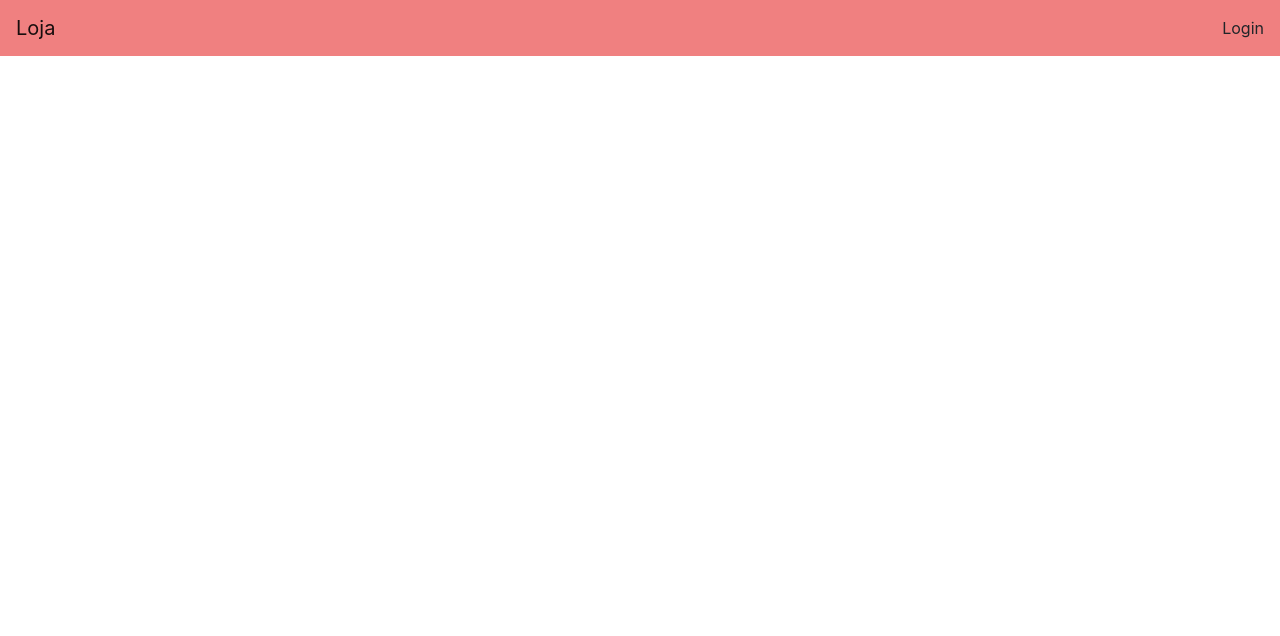
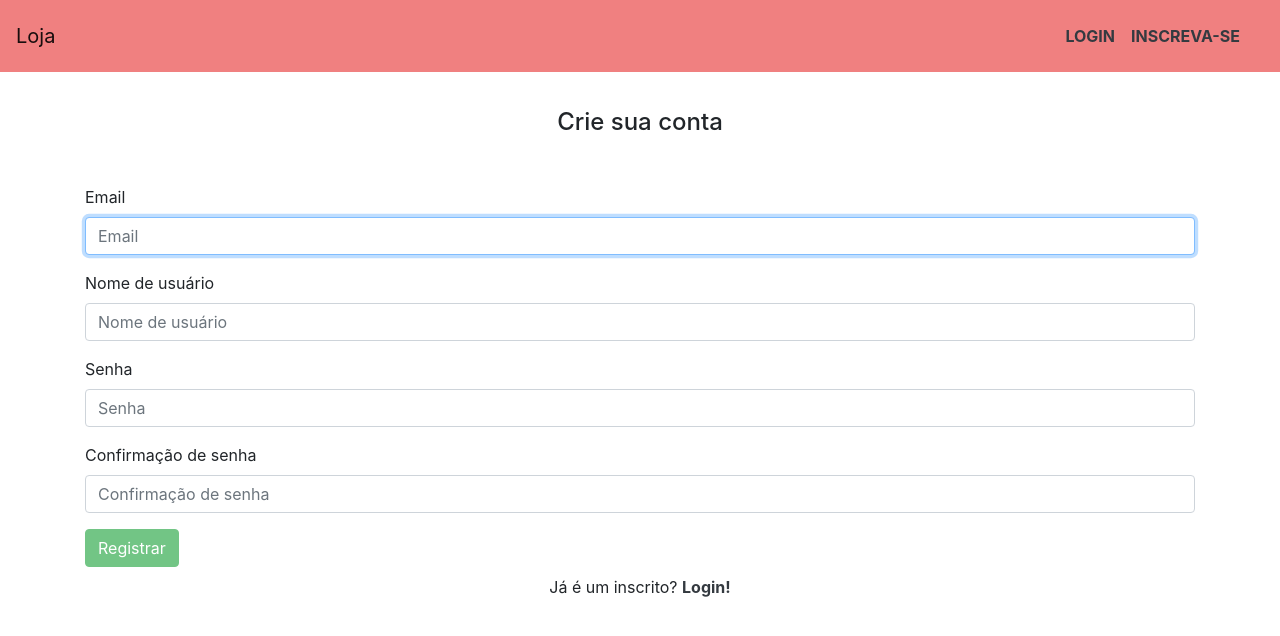
Before and after one commit to WemersonPD/mm-frontend-Sthorm, an Angular app: page /signup in a window 1280 px wide. Before the commit this address led to /. Shown: the top 636 px of the page. Built offline with nearby package versions, Linux system fonts and the light colour scheme.

Commit message:
Finish signup

```diff
--- a/src/app/app-routing.module.ts
+++ b/src/app/app-routing.module.ts
@@ -1,3 +1,4 @@
+import { SignupComponent } from './signup/signup.component';
 import { AuthGuard } from './core/auth/auth.guards';
 import { NgModule } from '@angular/core';
 import { Routes, RouterModule } from '@angular/router';
@@ -8,6 +9,7 @@ import { SigninComponent } from './signin/signin.component';
 const routes: Routes = [
   { path: '', component: SigninComponent, canActivate: [AuthGuard] },
   { path: 'products', component: ProductListComponent },
+  { path: 'signup', component: SignupComponent}
 ];
 
 @NgModule({
--- a/src/app/core/header/header.component.html
+++ b/src/app/core/header/header.component.html
@@ -7,9 +7,20 @@
       <a (click)="logout()" class="ml-2">(SAIR)</a>
     </div>
     <ng-template #login>
-      <span>
-        <a [routerLink]="['']" class="text-body">Login</a>
-      </span>
+      <nav class="navbar navbar-expand">
+        <ul class="navbar-nav">
+          <li class="nav-item">
+            <strong>
+              <a class="nav-link text-dark" [routerLink]="['']">LOGIN</a>
+            </strong>
+          </li>
+          <li class="nav-item">
+            <strong>
+              <a class="nav-link text-dark" [routerLink]="['signup']">INSCREVA-SE </a>
+            </strong>
+          </li>
+        </ul>
+      </nav>
     </ng-template>
   </nav>
 </header>
--- a/src/app/shareds/components/vmenssage/vmenssage.component.html
+++ b/src/app/shareds/components/vmenssage/vmenssage.component.html
@@ -1,4 +1,5 @@
 <small
-    >
+class="text-danger d-block mt-2"
+>
       {{text}}
 </small>
--- a/src/app/signin/signin.component.html
+++ b/src/app/signin/signin.component.html
@@ -1,4 +1,4 @@
-<h4 class="text-center mt-3">LOGIN</h4>
+<h4 class="text-center my-5">LOGIN</h4>
 <form
   (submit)="login()"
   class="container"
@@ -16,7 +16,7 @@
     <app-vmenssage
       *ngIf="loginForm.get('email').errors?.required && loginForm.get('email').dirty"
       text="Informe seu email"
-      class="text-danger d-block mt-2"
+
     >
     </app-vmenssage>
   </div>
@@ -31,17 +31,26 @@
     <app-vmenssage
       *ngIf="loginForm.get('password').errors?.required && loginForm.get('password').dirty"
       text="Informe sua senha"
-      class="text-danger d-block mt-2"
+
     >
     </app-vmenssage>
     <app-vmenssage
       *ngIf="loginForm.get('password').errors?.minlength && loginForm.get('password').dirty"
       text="Mínimo de 6 caracteres"
-      class="text-danger d-block mt-2"
+
     >
     </app-vmenssage>
   </div>
-  <button [disabled]="loginForm.invalid" type="submit" class="btn btn-primary ">LOGIN</button>
+  <button [disabled]="loginForm.invalid" type="submit" class="btn btn-success">LOGIN</button>
 </form>
 
-<p class="mt-2 text-center">Não é inscrito? <strong><a>Insceva-se</a></strong></p>
+<p class="text-center mt-5">Ainda não é um inscrito?
+  <strong>
+    <a
+      [routerLink]="['signup']"
+      class="text-dark"
+    >
+    Inscreva-se!
+    </a>
+  </strong>
+</p>
--- a/src/app/signup/confirm-password.validator.ts
+++ b/src/app/signup/confirm-password.validator.ts
@@ -1,12 +1,13 @@
-import { AbstractControl, FormGroup } from "@angular/forms";
-export function ConfirmPasswordValidator(controlName: string, matchingControlName: string) {
-    return (formGroup: FormGroup) => {
-      let control = formGroup.controls[controlName];
-      let matchingControl = formGroup.controls[matchingControlName]
-      if (control.value !== matchingControl.value) {
-        matchingControl.setErrors({ confirmPasswordValidator: true });
-      } else {
-        matchingControl.setErrors(null);
-      }
-    };
+import { AbstractControl, FormGroup } from '@angular/forms';
+// tslint:disable-next-line: typedef
+export function ConfirmPasswordValidator(control: AbstractControl) {
+  const password = control.get('password').value;
+  const confirmPassword = control.get('confirmPassword').value;
+
+  if (password === confirmPassword) {
+    return null;
   }
+
+  control.get('confirmPassword').setErrors({ confirmPasswordValidator: true });
+
+}
--- /dev/null
+++ b/src/app/signup/new-user.ts
@@ -0,0 +1,6 @@
+export interface NewUser {
+  email: string;
+  userName: string;
+  password: string;
+  confirmPassword: string;
+}
--- a/src/app/signup/signup.component.html
+++ b/src/app/signup/signup.component.html
@@ -1,14 +1,13 @@
-<h4 class="text-center">Crie sua conta</h4>
+<h4 class="text-center my-5">Crie sua conta</h4>
 
-<!-- [FormFroup]="loginForm" é para mostrar quem vai controlar meu formulário. -->
-<div class="container">
+
   <form
     [formGroup]="signupForm"
-    class="form mt-4 w-50 h-90 mx-auto "
-
+    class="form container"
+    (submit)="signup()"
   >
     <div class="form-group">
-    <!-- Utiliando o nome que colocamos no formBuilder e sua altentucação. -->
+      <label>Email</label>
       <input
         formControlName="email"
         class="form-control"
@@ -16,7 +15,7 @@
         autofocus
       >
 
-      <!-- Mensagem de erro componentiado. -->
+
       <app-vmenssage
       *ngIf="signupForm.get('email').errors?.required && signupForm.get('email').dirty"
         text="Por favor, informe seu email"
@@ -25,25 +24,29 @@
 
     </div>
     <div class="form-group">
-      <!-- Utiliando o nome que colocamos no formBuilder e sua altentucação. -->
+      <label>Nome de usuário</label>
       <input
         formControlName="userName"
         class="form-control"
-        placeholder="Nome completo"
+        placeholder="Nome de usuário"
 
       >
 
-      <!-- Mensagem de erro componentiado. -->
       <app-vmenssage
       *ngIf="signupForm.get('userName').errors?.required && signupForm.get('userName').dirty"
         text="Por favor, informe seu nome"
       >
       </app-vmenssage>
-
+      <app-vmenssage
+      *ngIf="signupForm.get('userName').errors?.maxlength && signupForm.get('userName').dirty"
+        text="Máximo de 12 caractéres."
+      >
+      </app-vmenssage>
 
     </div>
 
     <div class="form-group">
+      <label>Senha</label>
       <input
         formControlName="password"
         type="password"
@@ -63,6 +66,7 @@
     </div>
 
     <div class="form-group">
+      <label>Confirmação de senha</label>
       <input
         formControlName="confirmPassword"
         type="password"
@@ -78,19 +82,24 @@
       </app-vmenssage>
     </div>
 
-    <!-- Caso tenha algum erro no FormGroup, o botão ficará desabilitado. -->
+
     <button
       [disabled]="signupForm.invalid"
       type="submit"
-      class="btn btn-primary btn-block"
+      class="btn btn-success"
       >
-      signup
+      Registrar
     </button>
 
+    <p class="text-center mt-2">Já é um inscrito?
+      <strong>
+        <a
+          [routerLink]="['']"
+          class="text-dark"
+        >
+        Login!
+        </a>
+      </strong>
+    </p>
+
   </form>
-
-  <p class="text-center pt-3">
-    Not a user? <a>Registre now</a>
-  </p>
-
-</div>
--- a/src/app/signup/signup.component.ts
+++ b/src/app/signup/signup.component.ts
@@ -1,12 +1,21 @@
+import { NewUser } from './new-user';
+import { SignupService } from './signup.service';
 import { Component, OnInit } from '@angular/core';
-import { AbstractControl, FormBuilder, FormControl, FormGroup, ValidationErrors, Validators } from '@angular/forms';
+import {
+  AbstractControl,
+  FormBuilder,
+  FormControl,
+  FormGroup,
+  ValidationErrors,
+  Validators,
+} from '@angular/forms';
 import { Router } from '@angular/router';
 import { ConfirmPasswordValidator } from './confirm-password.validator';
 
 @Component({
   selector: 'app-signup',
   templateUrl: './signup.component.html',
-  styleUrls: ['./signup.component.scss']
+  styleUrls: ['./signup.component.scss'],
 })
 export class SignupComponent implements OnInit {
   public signupForm: FormGroup;
@@ -15,23 +24,28 @@ export class SignupComponent implements OnInit {
 
   constructor(
     private formBuilder: FormBuilder,
+    private signupService: SignupService,
     private router: Router,
   ) { }
 
   ngOnInit(): void {
-    this.signupForm = this.formBuilder.group({
-      email: ['', [Validators.required, Validators.email]],
-      userName: ['', [Validators.required]],
-      password: ['', [Validators.required, Validators.minLength(6)]],
-      confirmPassword: ['', [Validators.required, Validators.minLength(6)]],
-    },
-    {
-      validator: ConfirmPasswordValidator("password", "confirmPassword")
-    })
-
-
+    this.signupForm = this.formBuilder.group(
+      {
+        email: ['', [Validators.required, Validators.email]],
+        userName: ['', [Validators.required, Validators.maxLength(12)]],
+        password: ['', [Validators.required, Validators.minLength(6)]],
+        confirmPassword: ['', [Validators.required, Validators.minLength(6)]],
+      },
+      {
+        validator: ConfirmPasswordValidator
+      }
+    );
   }
 
-
-
+  signup(): void {
+    const newUser = this.signupForm.getRawValue() as NewUser;
+    const { email, userName, password, confirmPassword} = newUser;
+    this.signupService.signup(email, userName, password, confirmPassword)
+      .subscribe(() => this.router.navigate(['']))
+  }
 }
--- a/src/app/signup/signup.module.ts
+++ b/src/app/signup/signup.module.ts
@@ -1,3 +1,5 @@
+import { HttpClientModule } from '@angular/common/http';
+import { RouterModule } from '@angular/router';
 import { NgModule } from '@angular/core';
 import { CommonModule } from '@angular/common';
 import { ReactiveFormsModule } from '@angular/forms';
@@ -15,7 +17,9 @@ import { VmenssageModule } from '../shareds/components/vmenssage/vmenssage.modul
   imports: [
     CommonModule,
     ReactiveFormsModule,
-    VmenssageModule
+    VmenssageModule,
+    RouterModule,
+    HttpClientModule
   ]
 })
 export class SignupModule { }
--- /dev/null
+++ b/src/app/signup/signup.service.ts
@@ -0,0 +1,25 @@
+import { HttpClient } from '@angular/common/http';
+import { Injectable } from '@angular/core';
+import { Observable } from 'rxjs';
+
+import { NewUser } from './new-user';
+
+@Injectable({
+  providedIn: 'root',
+})
+export class SignupService {
+  public apiSignup = 'http://localhost:3000/auth/signup';
+  constructor(private http: HttpClient) {}
+
+  signup(
+    email: string,
+    userName: string,
+    password: string,
+    passwordConfirmation: string
+  ): Observable<NewUser> {
+    return this.http
+      .post<NewUser>(
+        this.apiSignup,
+        {name: userName, email, password, passwordConfirmation});
+  }
+}
```
